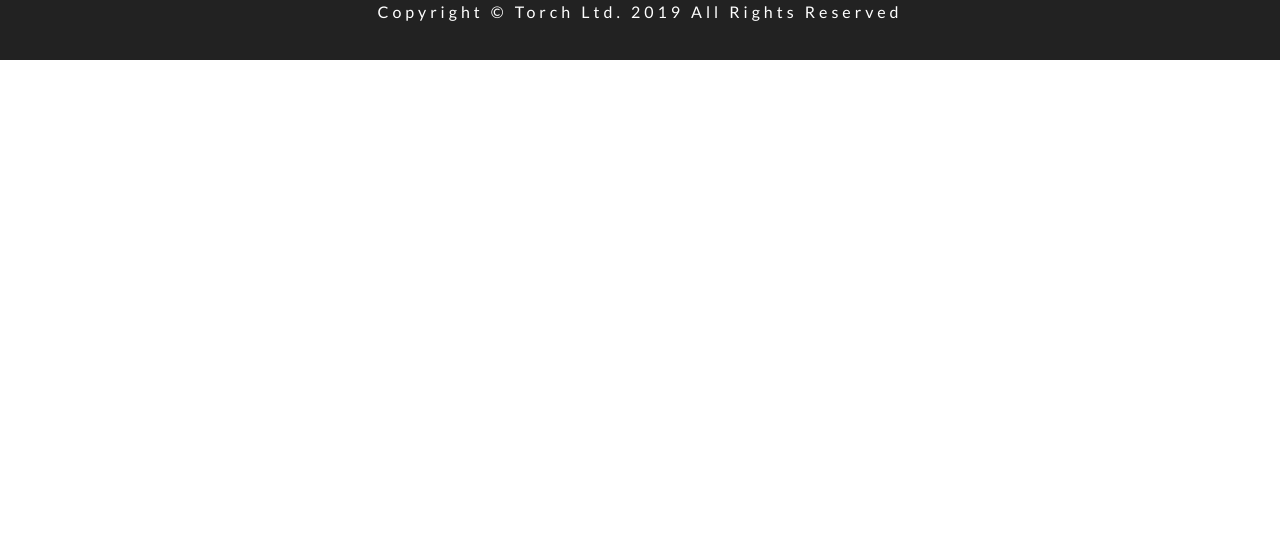
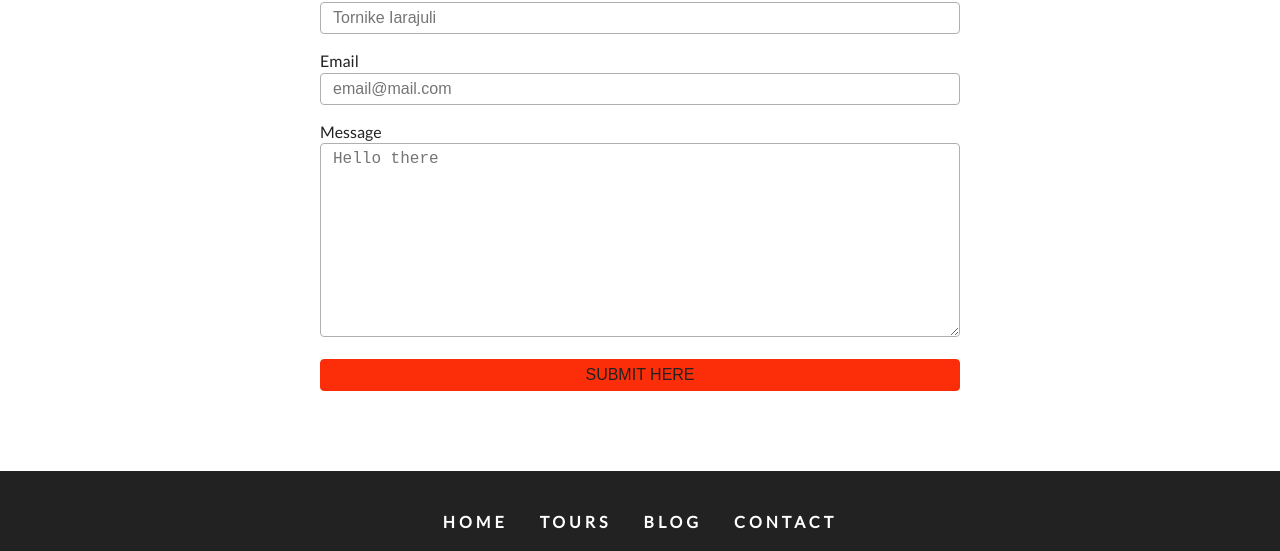
Before and after one commit to TokoIarajuli/torch-travel, a Gatsby site: page /contact in a window 1280 px wide. Shown: the part 740-1291 px from the top of the page. Before the commit the page ends 800 px from the top, so only its background shows below. Built offline with nearby package versions, Linux system fonts and the light colour scheme; Gatsby itself is replaced by a stand-in of ours.

Commit message:
Added formspree

```diff
--- a/gatsby-config.js
+++ b/gatsby-config.js
@@ -18,6 +18,13 @@
         path: `${__dirname}/src/images/`,
       },
     },
+    {
+      resolve: `gatsby-source-contentful`,
+      options: {
+        spaceId: `aa6lmvvj10ja`,
+        accessToken: `coEg-s-TeNE4MIZnenmUau8zdPNpZZQc5LqeJ9dW6qU`,
+      },
+    },
     `gatsby-transformer-sharp`,
     `gatsby-plugin-sharp`,
     `gatsby-plugin-styled-components`,
--- a/package.json
+++ b/package.json
@@ -14,12 +14,14 @@
   },
   "dependencies": {
     "babel-plugin-styled-components": "^1.10.6",
+    "contentful": "^7.10.0",
     "gatsby": "^2.15.20",
     "gatsby-background-image": "^0.8.12",
     "gatsby-image": "^2.2.20",
     "gatsby-plugin-sharp": "^2.2.25",
     "gatsby-plugin-styled-components": "^3.1.6",
     "gatsby-plugin-transition-link": "^1.13.0",
+    "gatsby-source-contentful": "^2.1.40",
     "gatsby-source-filesystem": "^2.1.26",
     "gatsby-transformer-sharp": "^2.2.16",
     "gsap": "^2.1.3",
--- /dev/null
+++ b/src/components/Contact/Contact.js
@@ -0,0 +1,58 @@
+import React from 'react'
+import Title from '../Title'
+import styles from '../../css/contact.module.css'
+
+const Contact = () => {
+  return (
+    <section className={styles.contact}>
+      <Title title="contact" subtitle="us" />
+      <div className={styles.center}>
+        <form
+          className={styles.form}
+          action="https://formspree.io/tornikeiarajuli@gmail.com"
+          method="POST"
+        >
+          <div>
+            <label htmlFor="name">Name</label>
+            <input
+              type="text"
+              name="name"
+              id="name"
+              className={styles.formControl}
+              placeholder="Tornike Iarajuli"
+            />
+          </div>
+          <label htmlFor="email">Email</label>
+          <div>
+            <input
+              type="email"
+              name="email"
+              id="email"
+              className={styles.formControl}
+              placeholder="email@mail.com"
+            />
+          </div>
+          <div>
+            <label htmlFor="message">Message</label>
+            <textarea
+              name="message"
+              id="message"
+              rows="10"
+              className={styles.formControl}
+              placeholder="Hello there"
+            />
+          </div>
+          <div>
+            <input
+              type="submit"
+              value="Submit Here"
+              className={styles.submit}
+            />
+          </div>
+        </form>
+      </div>
+    </section>
+  )
+}
+
+export default Contact
--- a/src/pages/contact.js
+++ b/src/pages/contact.js
@@ -2,11 +2,13 @@
 import Layout from '../components/Layout'
 import StyledHero from '../components/StyledHero'
 import { graphql } from 'gatsby'
+import Contact from '../components/Contact/Contact'
 
 export default function contact({ data }) {
   return (
     <Layout>
       <StyledHero img={data.contactBcg.childImageSharp.fluid} />
+      <Contact />
     </Layout>
   )
 }
```
Also changed, not shown: 1 other file.
